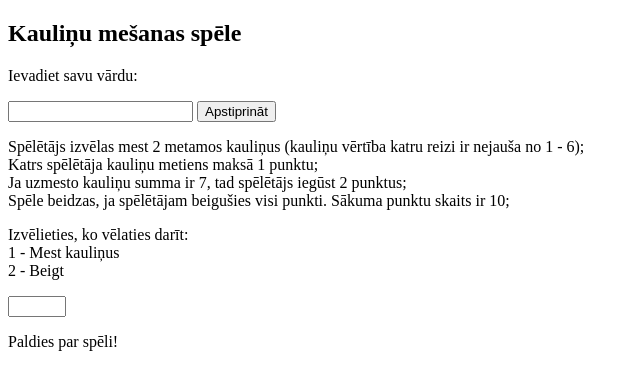
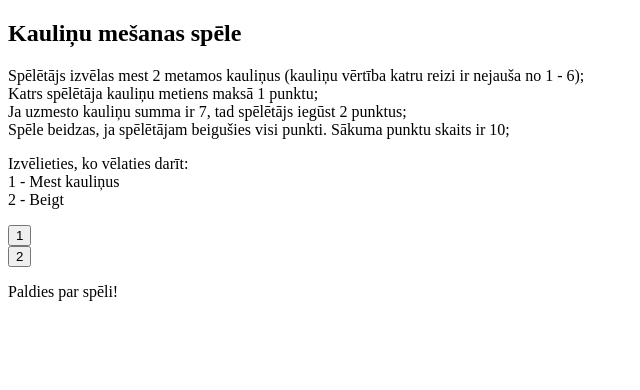
Before and after one commit to TeachDidzis/7klase, a plain HTML site: page index.html in a window 1280 px wide. Shown: the whole page, without its empty margins (0-640 px from the left). Drawn offline with Linux system fonts and the light colour scheme.

Commit message:
index.html

```diff
--- a/index.html
+++ b/index.html
@@ -10,9 +10,7 @@
 
 <body>
   <h2>Kauliņu mešanas spēle</h2>
-  <p id = "playerName">Ievadiet savu vārdu:</p>
-  <input id = "vards">
-  <button id = "ok">Apstiprināt</button>
+
   <p id = "apraksts">Spēlētājs izvēlas mest 2 metamos kauliņus (kauliņu vērtība katru reizi ir nejauša no 1 - 6);<br>
   Katrs spēlētāja kauliņu metiens maksā 1 punktu; <br>
   Ja uzmesto kauliņu summa ir 7, tad spēlētājs iegūst 2 punktus; <br>
@@ -21,7 +19,8 @@
 
   <p id = "punkti"></p>
   <p id = "izvele">Izvēlieties, ko vēlaties darīt: <br>1 - Mest kauliņus<br>2 - Beigt</p>
-  <input type = "number" style = "width: 50px" id = "izveleVertiba">
+  <button id = "izvele1"> 1 </button> <br>
+  <button id = "izvele2"> 2 </button> <br>
   <p id = "izvade"></p>
   <p id = "beigas">Paldies par spēli!</p>
 
```
